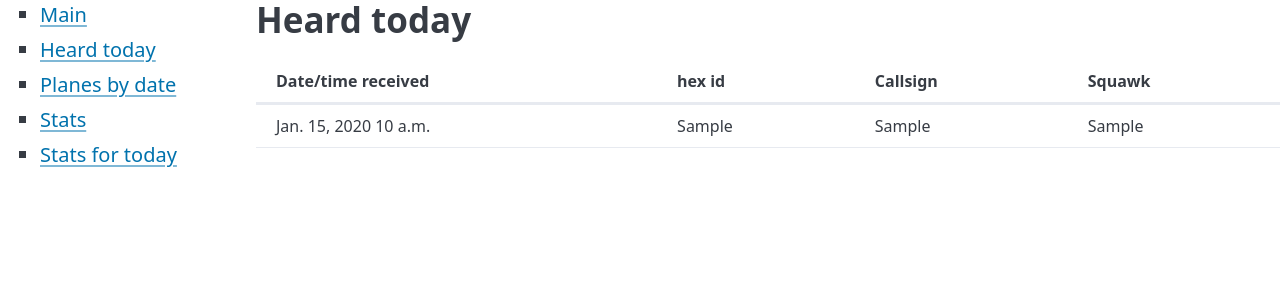
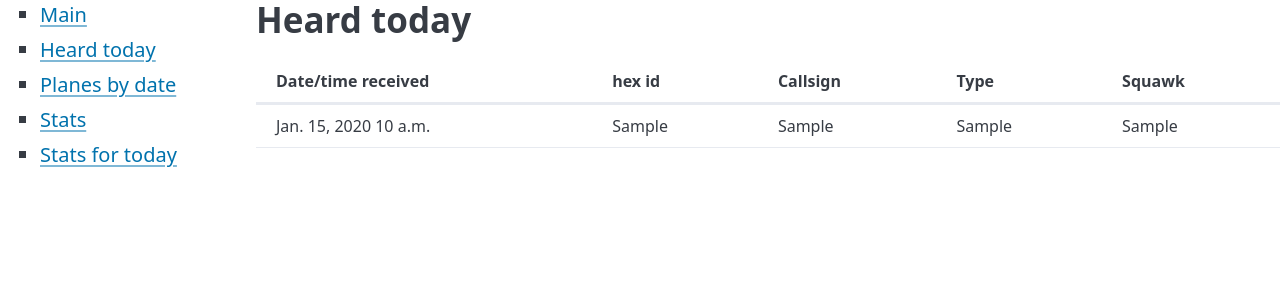
Before and after one commit to kevinhooke/adsb_dashboard, a Django app: template dashboard/templates/today.html in a window 1280 px wide. Shown: the top 300 px of the page. Run offline with Django 5.2, Linux system fonts and the light colour scheme; the template is opened without the code that fills it: values that come from a table or form of the project are taken from there, others are empty; tables that the repository leaves empty hold one stand-in row (values such as "Sample post").

Commit message:
fix: added display of type on summary page

```diff
--- a/dashboard/templates/includes/heard_summary.html
+++ b/dashboard/templates/includes/heard_summary.html
@@ -4,6 +4,7 @@
         <th>Date/time received</th>
         <th>hex id</th>
         <th>Callsign</th>
+        <th>Type</th>
         <th>Squawk</th>
     </thead>
 {% for message in latest_sbs_messages %}
@@ -11,6 +12,7 @@
         <td>{{ message.date_message_generated}} {{ message.time_message_generated}}</td>
         <td>{{ message.hex_ident }}</td>
         <td>{{ message.callsign }}</td>
+        <td>{{ message.aircraft_type }}</td>
         <td>{{ message.squawk }}</td>
     </tr>
 {% endfor %}
```
